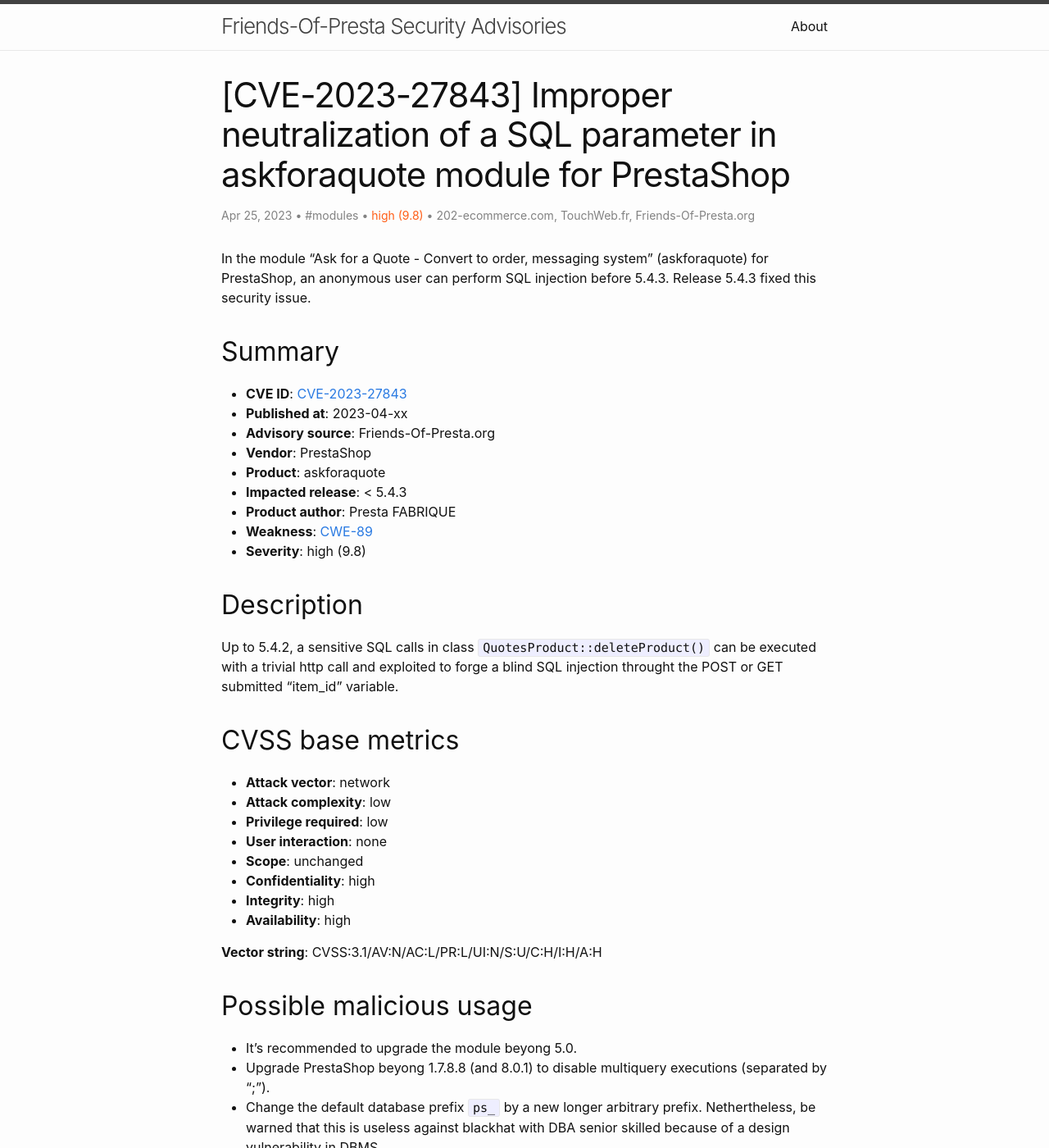
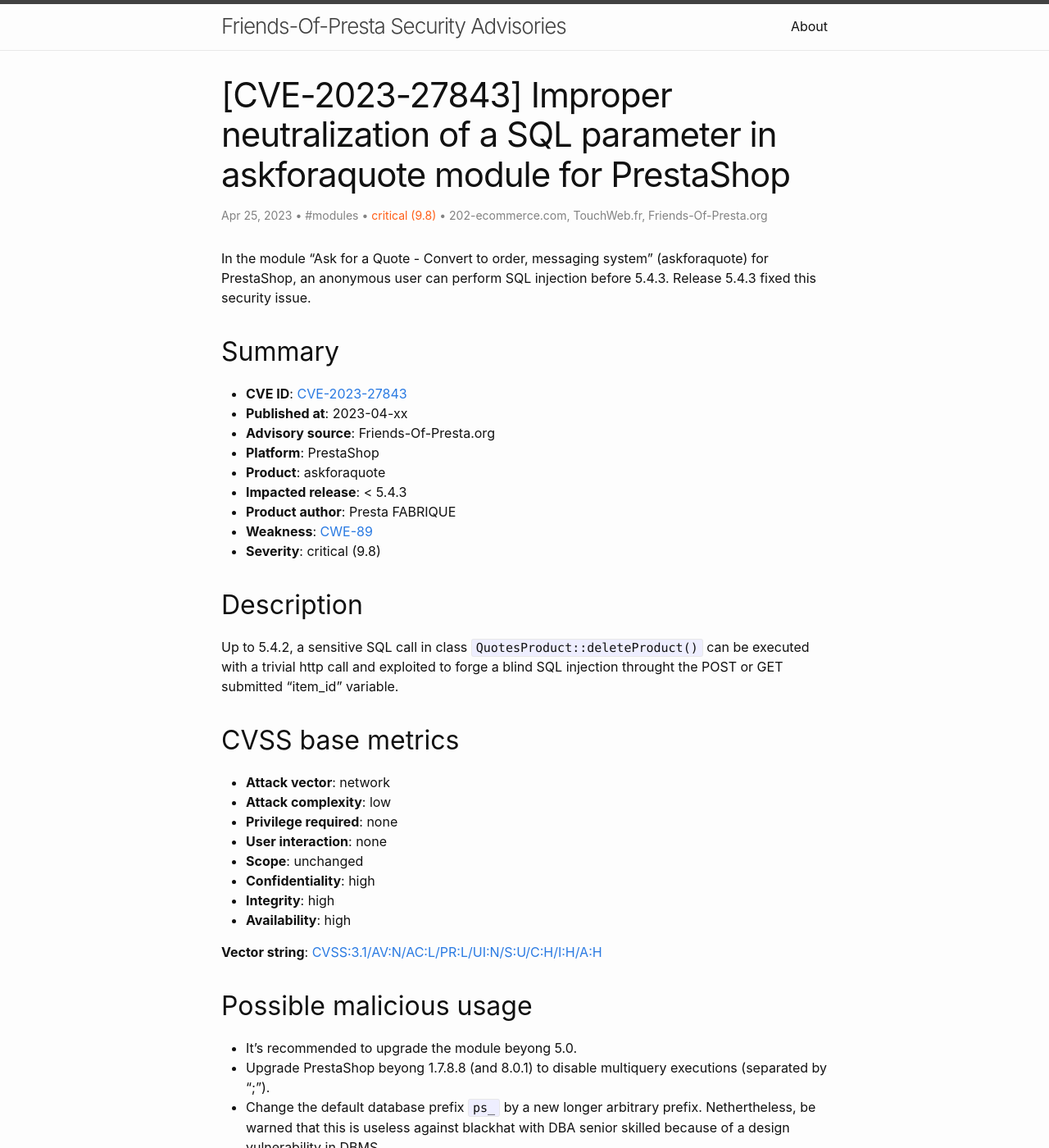
Before and after one commit to friends-of-presta/security-advisories, a Jekyll site: the page built from _posts/2023-04-25-askforaquote.md, in a window 1280 px wide and 1400 px high. Shown: the whole window at 82% size. Built offline with Jekyll 4.4.1, drawn with Linux system fonts in a browser that asks for light colours.

Commit message:
Update 2023-04-25-askforaquote.md

```diff
--- a/_posts/2023-04-25-askforaquote.md
+++ b/_posts/2023-04-25-askforaquote.md
@@ -7,7 +7,7 @@ author:
 - TouchWeb.fr
 - Friends-Of-Presta.org
 meta: "CVE,PrestaShop,askforaquote"
-severity: "high (9.8)"
+severity: "critical (9.8)"
 ---
 
 In the module "Ask for a Quote - Convert to order, messaging system" (askforaquote) for PrestaShop, an anonymous user can perform SQL injection before 5.4.3. Release 5.4.3 fixed this security issue.
@@ -17,30 +17,30 @@ In the module "Ask for a Quote - Convert to order, messaging system" (askforaquo
 * **CVE ID**: [CVE-2023-27843](https://cve.mitre.org/cgi-bin/cvename.cgi?name=CVE-2023-27843)
 * **Published at**: 2023-04-xx
 * **Advisory source**: Friends-Of-Presta.org
-* **Vendor**: PrestaShop
+* **Platform**: PrestaShop
 * **Product**: askforaquote
 * **Impacted release**: < 5.4.3
 * **Product author**: Presta FABRIQUE
 * **Weakness**: [CWE-89](https://cwe.mitre.org/data/definitions/89.html)
-* **Severity**: high (9.8)
+* **Severity**: critical (9.8)
 
 ## Description
 
-Up to 5.4.2, a sensitive SQL calls in class `QuotesProduct::deleteProduct()` can be executed with a trivial http call and exploited to forge a blind SQL injection throught the POST or GET submitted "item_id" variable.
+Up to 5.4.2, a sensitive SQL call in class `QuotesProduct::deleteProduct()` can be executed with a trivial http call and exploited to forge a blind SQL injection throught the POST or GET submitted "item_id" variable.
 
 
 ## CVSS base metrics
 
 * **Attack vector**: network
 * **Attack complexity**: low
-* **Privilege required**: low
+* **Privilege required**: none
 * **User interaction**: none
 * **Scope**: unchanged
 * **Confidentiality**: high
 * **Integrity**: high
 * **Availability**: high
 
-**Vector string**: CVSS:3.1/AV:N/AC:L/PR:L/UI:N/S:U/C:H/I:H/A:H
+**Vector string**: [CVSS:3.1/AV:N/AC:L/PR:L/UI:N/S:U/C:H/I:H/A:H](https://nvd.nist.gov/vuln-metrics/cvss/v3-calculator?vector=AV:N/AC:L/PR:N/UI:N/S:U/C:H/I:H/A:H)
 
 ## Possible malicious usage
 
```
